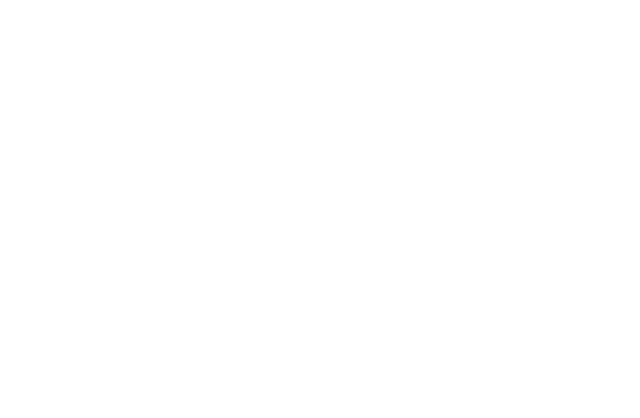
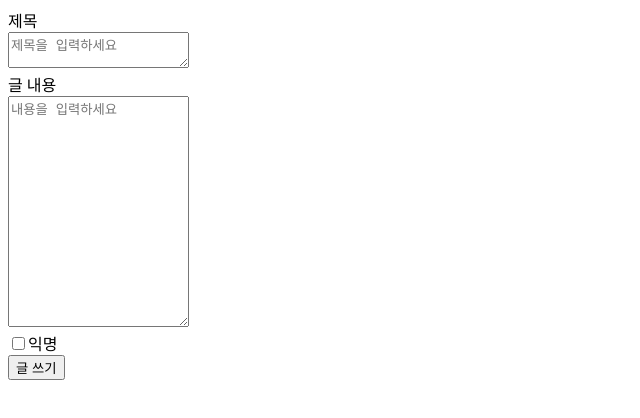
Before and after one commit to gyehwan24/Jaks1m_front, a React (Create React App) app: page /community/category/posting in a window 1280 px wide. Before the commit this address had no page. Shown: the top 418 px of the page, without its empty margins (0-640 px from the left). Built offline with nearby package versions, Linux system fonts and the light colour scheme.

Commit message:
community_v3

```diff
--- a/package.json
+++ b/package.json
@@ -10,6 +10,7 @@
     "@testing-library/jest-dom": "^5.16.4",
     "@testing-library/react": "^13.3.0",
     "@testing-library/user-event": "^13.5.0",
+    "antd": "^4.22.4",
     "axios": "^0.27.2",
     "bootstrap": "^5.2.0",
     "dotenv": "^16.0.1",
--- a/src/App.js
+++ b/src/App.js
@@ -9,6 +9,7 @@ import ProfilePage from "./routes/ProfilePage";
 import MyStudy from "./routes/MyStudy";
 import Community from "./routes/Community";
 import Board from "./routes/Board";
+import PostArticle from "./components/PostArticle";
 
 function App() {
   return (
@@ -17,7 +18,7 @@ function App() {
         {/* <Route path=":id" element={<Community />} /> */}
       </Route>
       <Route path="community/category" element={<Board />} />
-
+      <Route path="community/category/posting" element={<PostArticle />} />
       <Route path="/mystudy" element={<MyStudy />}>
         <Route path=":date" element={<MyStudy />} />
       </Route>
--- a/src/_actions/community.js
+++ b/src/_actions/community.js
@@ -1,7 +1,22 @@
-import { GET_COMMUNITY } from "./types";
+import { POST_ARTICLE, GET_COMMUNITY } from "./types";
 
 import { customAxios } from "../customAxios";
 
+export function postArticle(dataToSubmit) {
+  const accessToken = localStorage.getItem("ACCESS_TOKEN");
+  const request = customAxios
+    .post("/api/community/upload", dataToSubmit, {
+      headers: {
+        Authorization: `${accessToken}`,
+      },
+    })
+    .then((response) => response.data)
+    .catch((error) => console.log(error));
+  return {
+    type: POST_ARTICLE,
+    payload: request,
+  };
+}
 export function getCommunity(category) {
   const accessToken = localStorage.getItem("ACCESS_TOKEN");
   const request = customAxios
--- a/src/_actions/types.js
+++ b/src/_actions/types.js
@@ -25,3 +25,4 @@ export const REMOVE_SCHEDULE = "REMOVE_SCHEDULE";
 
 //Community
 export const GET_COMMUNITY = "GET_COMMUNITY"; //커뮤니티 글 가져오기
+export const POST_ARTICLE = "POST_ARTICLE"; //글 포스팅하기
--- a/src/_reducers/communityReducer.js
+++ b/src/_reducers/communityReducer.js
@@ -1,11 +1,13 @@
-import { GET_COMMUNITY } from "../_actions/types";
+import { GET_COMMUNITY, POST_ARTICLE } from "../_actions/types";
 
 export default function (state = {}, action) {
   switch (action.type) {
     case GET_COMMUNITY:
       return { ...state, Success: action.payload };
       break;
-
+    case POST_ARTICLE:
+      return { ...state, Success: action.payload };
+      break;
     default:
       return state;
   }
--- a/src/components/BoardList.js
+++ b/src/components/BoardList.js
@@ -1,7 +1,7 @@
 import { useEffect, useState } from "react";
 import { useDispatch } from "react-redux";
 import { getCommunity } from "../_actions/community";
-
+import { Link } from "react-router-dom";
 function BoardList() {
   const dispatch = useDispatch();
   let board_type = new URL(window.location.href).searchParams.get("category");
@@ -12,8 +12,13 @@ function BoardList() {
       setArticles(response.payload.posting);
     });
   }, []);
+  let url = `posting/?category=${board_type}`;
+  console.log(url);
   return (
     <div>
+      <button>
+        <Link to={url}>글쓰기</Link>
+      </button>
       <ul>
         {articles &&
           articles.map((item) => (
--- /dev/null
+++ b/src/components/PostArticle.js
@@ -0,0 +1,92 @@
+//글쓰기 버튼을 눌렀을때 사용할 컴포넌트
+import { Form, Input, Button, Checkbox } from "antd";
+import { postArticle } from "../_actions/community";
+import { useDispatch } from "react-redux";
+function PostArticle() {
+  const dispatch = useDispatch();
+  let board_type = new URL(window.location.href).searchParams.get("category");
+  const onFinish = (value) => {
+    let body = {
+      image: null,
+      title: value.title,
+      desc: value.desc,
+      category: board_type,
+    };
+    console.log(body);
+    dispatch(postArticle(body)).then((response) => {
+      console.log(response);
+    });
+  };
+  return (
+    <div>
+      <Form
+        name="basic"
+        labelCol={{
+          span: 80,
+        }}
+        wrapperCol={{
+          span: 160,
+        }}
+        initialValues={{
+          remember: true,
+        }}
+        onFinish={onFinish}
+        autoComplete="off"
+      >
+        <Form.Item
+          label="제목"
+          name="title"
+          rules={[
+            {
+              required: true,
+              message: "제목을 입력하세요!",
+            },
+          ]}
+        >
+          <Input.TextArea size="small" placeholder="제목을 입력하세요" />
+        </Form.Item>
+
+        <Form.Item
+          label="글 내용"
+          name="desc"
+          rules={[
+            {
+              required: true,
+              message: "내용을 입력하세요!",
+            },
+          ]}
+        >
+          <Input.TextArea
+            rows={15}
+            showCount
+            size="large"
+            placeholder="내용을 입력하세요"
+          />
+        </Form.Item>
+
+        <Form.Item
+          name="anonymous"
+          valuePropName="checked"
+          wrapperCol={{
+            offset: 8,
+            span: 16,
+          }}
+        >
+          <Checkbox>익명</Checkbox>
+        </Form.Item>
+
+        <Form.Item
+          wrapperCol={{
+            offset: 8,
+            span: 16,
+          }}
+        >
+          <Button type="primary" htmlType="submit">
+            글 쓰기
+          </Button>
+        </Form.Item>
+      </Form>
+    </div>
+  );
+}
+export default PostArticle;
--- a/src/routes/Board.js
+++ b/src/routes/Board.js
@@ -6,7 +6,7 @@ function Board() {
     <div>
       <h1>게시판_{board_type}</h1>
 
-      <BoardList></BoardList>
+      <BoardList />
     </div>
   );
 }
```
Also changed, not shown: 1 other file (tests, documents, lock files or other folders).
